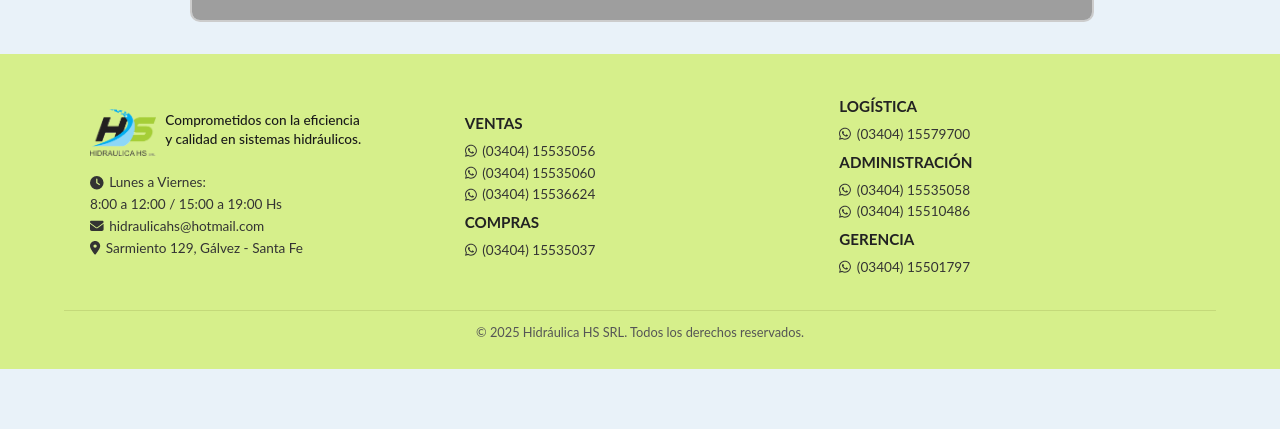
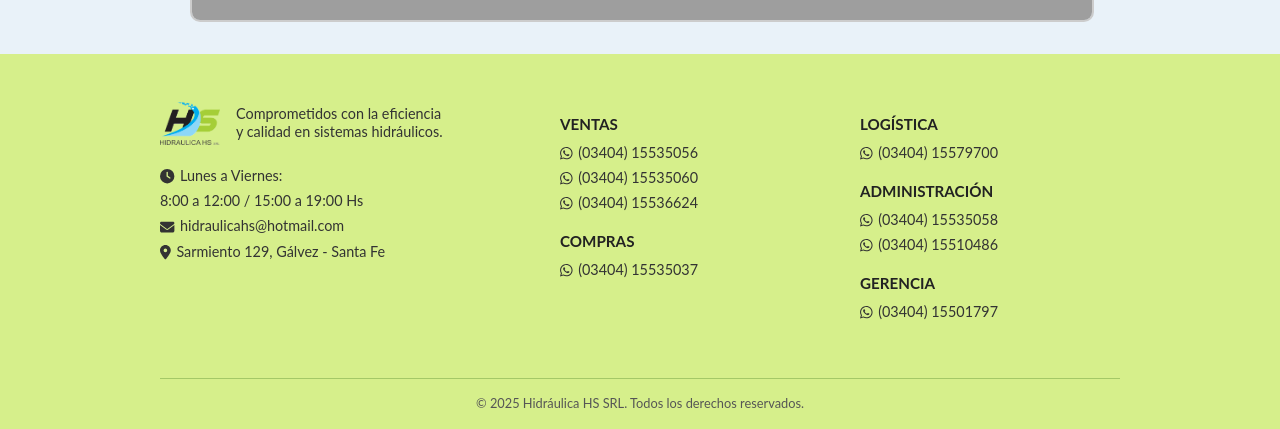
Before and after one commit to PMoyanoAiraldi/H-S-Front, a React (Vite) app in the folder front/: page /aboutPage in a window 1280 px wide. Shown: the part 932-1361 px from the top of the page. Before the commit the page ends 1301 px from the top, so only its background shows below. Built offline with nearby package versions, Linux system fonts and the light colour scheme; grey boxes are pictures that could not be loaded.

Commit message:
Sigo acomodando el footer

```diff
--- a/front/src/components/Footer/Footer.jsx
+++ b/front/src/components/Footer/Footer.jsx
@@ -8,9 +8,9 @@
     return (
         <footer className={styles.footer}>
         <div className={styles.footerInner}>
-        <div className={styles.column}>
+        <div className={`${styles.column} ${styles.brandColumn}`}>
 
-        <div className={styles.brandBlock}>
+            <div className={styles.brandBlock}>
             <img src={logo} alt="Logo Hidráulica HS" className={styles.logo} />
             <p className={styles.message}>
                 Comprometidos con la eficiencia<br /> y calidad
@@ -26,7 +26,7 @@
             </div>
 
             {/* Columna 2 */}
-            <div className={styles.column}>
+            <div className={`${styles.column} ${styles.infoColumn}`}>
             <h4>VENTAS</h4>
             <p><FontAwesomeIcon icon={faWhatsapp} /> (03404) 15535056</p>
             <p><FontAwesomeIcon icon={faWhatsapp} /> (03404) 15535060</p>
@@ -37,7 +37,7 @@
             </div>
 
             {/* Columna 3 */}
-            <div className={styles.column}>
+            <div className={`${styles.column} ${styles.infoColumn}`}>
             <h4>LOGÍSTICA</h4>
             <p><FontAwesomeIcon icon={faWhatsapp} /> (03404) 15579700</p>
 
--- a/front/src/components/Footer/Footer.module.css
+++ b/front/src/components/Footer/Footer.module.css
@@ -1,71 +1,76 @@
+/* ---------- FOOTER WRAPPER ---------- */
 .footer {
-    background-color: #d6ef8b;
+  background: #d6ef8b;
   font-family: 'Lato', sans-serif;
   font-size: 0.9rem;
   color: #333;
-    padding: 1rem 0 ;
+  padding-block: 1rem;
+
+
 }
 
+/* ---------- CONTENEDOR INTERNO ---------- */
 .footerInner {
-    display: grid;
-    grid-template-columns: repeat(3, 1fr);
-    gap: 1.5rem;
-    max-width: 1100px;
-    align-items: center;
+  display: flex;
+  justify-content: space-between;
+  align-items: flex-start;
+  gap: 2.5rem;
+  max-width: 960px;
   margin: 0 auto;
-    padding: 1.2rem 1rem;;
+  padding: 2rem 1rem;
+  flex-wrap: wrap;
 }
 
 /* ---------- CADA COLUMNA ---------- */
 .column {
   display: flex;
   flex-direction: column;
-    justify-content: flex-start;
+  gap: 0.4rem;
 }
 
-    /* Logo + frase como bloque compacto */
+/* Primera columna más ancha */
+.column.brandColumn {
+  flex:  1 1 320px;
+  max-width: 360px;
+}
+
+/* Otras columnas */
+.column.infoColumn {
+  flex: 1 1 220px;
+  max-width: 260px;
+}
+
+/* ---------- BLOQUE LOGO + TEXTO ---------- */
 .brandBlock {
   display: flex;
-    align-items: flex-start;
-    gap: 0.6rem;                      /* espacio entre logo y texto */
+  gap: 1rem;
   margin-bottom: 1rem;
+  align-items: center;
 }
 
 .logo {
-    height: 47px;
+  width: 60px;                     /* fija el tamaño para no deformar */
   flex-shrink: 0;
-    /* margin-bottom: 0.5rem; */
 }
 
-
-    .message {
-    font-size: 0.88rem;
-    font-weight: 500;
-    color: #1a1a1a;
-    line-height: 1.4;
-    margin-top: 0.2rem;
-    }
-
-
-    /* Títulos (“VENTAS”, “LOGÍSTICA”… ) */
+/* ---------- HEADING DE CADA COLUMNA ---------- */
 .column h4 {
-    margin: 0.5rem 0 0.3rem;
+  margin: 0.8rem 0 0.3rem;
   font-size: 0.95rem;
   font-weight: 700;
   color: #222;
-    /* border-bottom: 1px solid rgba(0, 0, 0, 0.1); */
-    padding-bottom: 0.2rem;
 }
 
-    /* Ítems de texto */
+/* ---------- PARRAFO / ITEM ---------- */
 .column p {
-    font-size: 0.85rem;
-    margin: 0.18rem 0;
+  margin: 0;                       /* quita márgenes inconsistentes */
   display: flex;
   align-items: center;
   gap: 0.35rem;
+  line-height: 1.3;
 }
 
+/* ---------- LINK ---------- */
 a {
   color: inherit;
   text-decoration: none;
@@ -76,37 +81,24 @@
   color: #007bff;
 }
 
-    .brand {
-    text-align: center;
-    margin-bottom: 2rem;
-    }
-
-
-
-    /* Línea fina + copyright */
+/* ---------- DIVISOR + COPYRIGHT ---------- */
 .divider {
   border: none;
-    border-top: 1px solid #c4d97a;
-    margin: 0.8rem auto 0.6rem;
-    width: 90%;
+  border-top: 1px solid #a4c867;
+  margin: 1.5rem auto 1rem;
+  width: min(95%, 960px);          /*coincide con el ancho máximo */
 }
 
 .bottom {
   text-align: center;
-    font-size: 0.80rem;
+  font-size: 0.8rem;
   color: #555;
 }
 
-    /* Responsive */
-    @media (max-width: 768px) {
+/* ---------- RESPONSIVE EXTRA ---------- */
+@media (max-width: 480px) {
   .footerInner {
-        grid-template-columns: 1fr;
-        text-align: center;
+    gap: 1.2rem;                   /* menos espacio en móviles muy chicos */
   }
-
-    .brandBlock {
-        justify-content: center;
+  .column h4 { margin-top: 0.6rem; }
 }
-    .column p { justify-content: center; }
-    .column h4 { margin-top: 1rem; }
-    }
```
Lines whose indentation alone changed are shown as unchanged.
